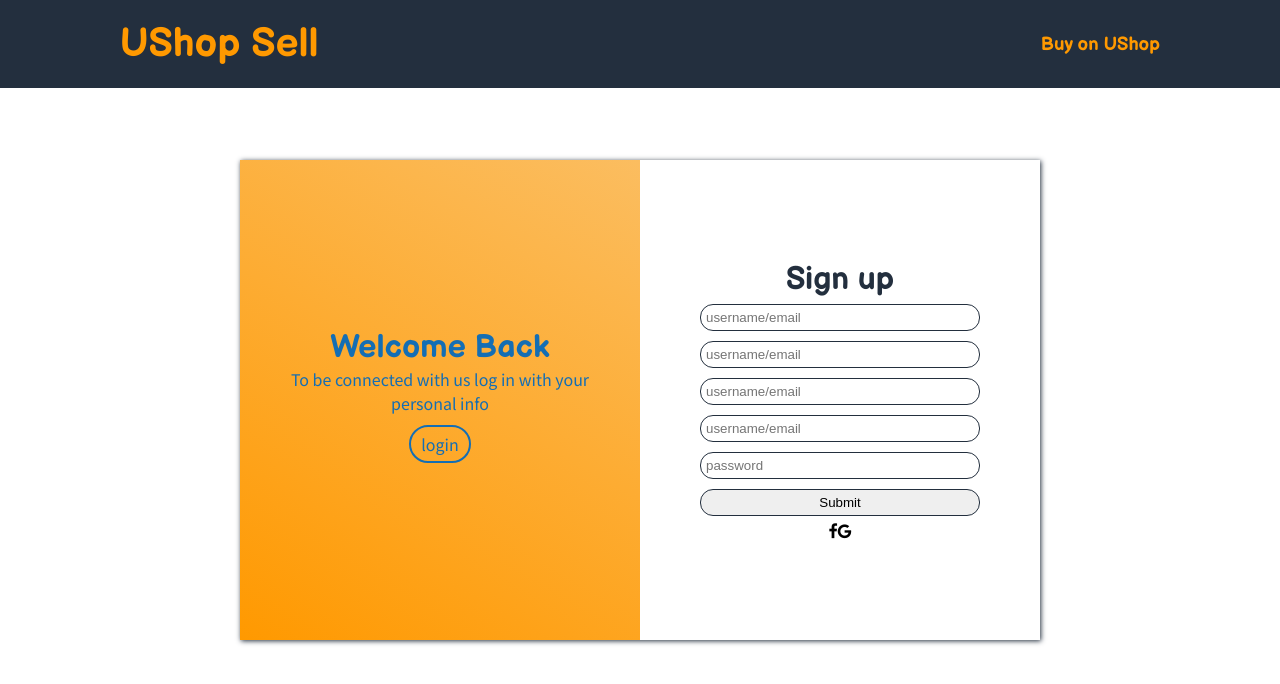
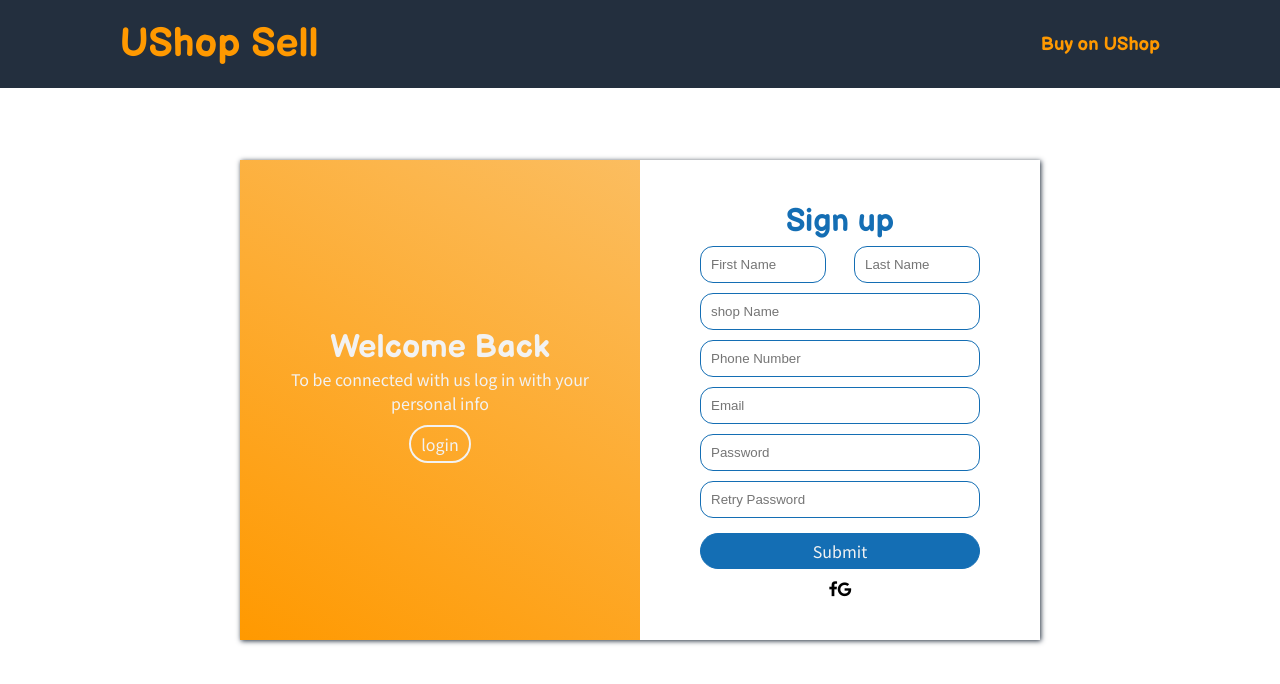
Before and after one commit to yuudev14/UShop, a React (Create React App) app in the folder client/: page /#/sell-UShop/auth in a window 1280 px wide. Both pictures are taken after a click on the element 840 px from the left and 400 px from the top of the page. Shown: the top 684 px of the page. Built offline with nearby package versions, Linux system fonts and the light colour scheme.

Commit message:
signupForm state created

```diff
--- a/client/src/components/sellUShopAuth/sellerSignupForm.js
+++ b/client/src/components/sellUShopAuth/sellerSignupForm.js
@@ -1,14 +1,71 @@
-import React from 'react'
+import React, {useState, useEffect} from 'react'
 
 const SellerSignupForm = () => {
+    const [signupForm, setSignupForm] = useState({
+        firstName : '',
+        lastName : '',
+        shopName : '',
+        phoneNumber : '',
+        email : '',
+        password : '',
+        retryPassword : '',
+    })
+
+    const setSignupFormMethod = (e) => {
+        setSignupForm({
+            ...signupForm,
+            [e.target.name] : e.target.value,
+        })
+    }
+
     return (
         <form className='seller_signup_form'>
             <h1>Sign up</h1>
-            <input type='text' placeholder='username/email'/>
-            <input type='text' placeholder='username/email'/>
-            <input type='text' placeholder='username/email'/>
-            <input type='text' placeholder='username/email'/>
-            <input type='password' placeholder='password'/>
+            <div className='nameForm'>
+                <input
+                    type='text'
+                    name='firstName'
+                    placeholder='First Name'
+                    value={signupForm.firstName}
+                    onChange={setSignupFormMethod}
+                    />
+                <input
+                    type='text'
+                    name='lasttName'
+                    placeholder='Last Name'
+                    value={signupForm.lasttName}
+                    onChange={setSignupFormMethod}/>
+            </div>
+            <input
+                type='text'
+                name='shopName'
+                placeholder='shop Name'
+                value={signupForm.shopName}
+                onChange={setSignupFormMethod}/>
+            <input
+                type='text'
+                name='phoneNumber'
+                placeholder='Phone Number'
+                value={signupForm.phoneNumber}
+                onChange={setSignupFormMethod}/>
+            <input
+                type='email'
+                name='email'
+                placeholder='Email'
+                value={signupForm.email}
+                onChange={setSignupFormMethod}/>
+            <input
+                type='password'
+                name='password'
+                placeholder='Password'
+                value={signupForm.password}
+                onChange={setSignupFormMethod}/>
+            <input
+                type='password'
+                name='retryPassword'
+                placeholder='Retry Password'
+                value={signupForm.retryPassword}
+                onChange={setSignupFormMethod}/>
             <input type='submit' />
             <div className='socials'>
                 <i className='fa fa-facebook'></i>
--- a/client/src/index.js
+++ b/client/src/index.js
@@ -3,13 +3,12 @@ import ReactDOM from 'react-dom';
 import './index.css';
 import App from './App';
 import reportWebVitals from './reportWebVitals';
-import { createStore, applyMiddleware } from 'redux';
-import rootReducer from './reduxStore/reducers/rootReducer';
-import thunk from 'redux-thunk';
+
 import { Provider } from 'react-redux';
+import store from './store';
 
 
-const store = createStore(rootReducer, applyMiddleware(thunk))
+
 ReactDOM.render(
   <React.StrictMode>
     <Provider store = {store}>
--- a/client/src/pages/sellUShopHome.js
+++ b/client/src/pages/sellUShopHome.js
@@ -1,8 +1,24 @@
 import React, {useEffect} from 'react';
 import axios from 'axios';
+import { connect } from 'react-redux';
+import { useHistory } from 'react-router-dom';
 
 
-const SellUShopHome = () => {
+const SellUShopHome = (props) => {
+
+    const {
+        auth
+    } = props
+
+    const history = useHistory();
+
+    useEffect(() => {
+        const token = JSON.parse(localStorage.getItem('UShop'));
+        if(!token){
+            history.push('/sell-UShop/auth')
+        };
+
+    })
     return (
         <div className='sellUShopHome'>
             sellHome
@@ -11,4 +27,11 @@ const SellUShopHome = () => {
     )
 }
 
-export default SellUShopHome
+const mapStateToProps = (state) => {
+    return {
+        auth : state.auth
+    }
+}
+
+export default connect(mapStateToProps)
+                (SellUShopHome)
--- /dev/null
+++ b/client/src/reduxStore/reducers/authReducer.js
@@ -0,0 +1,13 @@
+const initState = {
+    isAuth : null,
+    type : null
+}
+
+const authReducer = (state = initState, action) => {
+    switch(action.type){
+        default:
+            return state;
+    }
+}
+
+export default authReducer
--- a/client/src/reduxStore/reducers/rootReducer.js
+++ b/client/src/reduxStore/reducers/rootReducer.js
@@ -1,6 +1,9 @@
 import { combineReducers } from 'redux';
+import authReducer from './authReducer';
+
 
 const rootReducer = combineReducers({
+    auth : authReducer
 
 });
 
--- /dev/null
+++ b/client/src/store.js
@@ -0,0 +1,7 @@
+import { createStore, applyMiddleware } from 'redux';
+import rootReducer from './reduxStore/reducers/rootReducer';
+import thunk from 'redux-thunk';
+
+const store = createStore(rootReducer, applyMiddleware(thunk))
+
+export default store
--- a/client/src/styles/sellUshopAuth/sellUshopAuth.scss
+++ b/client/src/styles/sellUshopAuth/sellUshopAuth.scss
@@ -22,17 +22,40 @@
             transition: all 0.6s ease-in-out;
             top: 0;
             height: 100%;
+            .nameForm{
+                display: flex;
+                justify-content: space-between;
+                width: 70%;
+                input{
+                    width: 45%;
+                }
+            }
             input{
                 outline: none;
                 border-radius: 13px;
-                border: 1px solid $primary;
-                padding: 5px;
+                border: 1px solid $secondary;
+                padding: 10px;
                 width: 70%;
                 margin: 5px 0;
             }
+            input[type=submit]{
+                padding: 5px 10px;
+                margin: 10px;
+                outline: 0;
+                background-color: $secondary;
+                border-radius: 20px;
+                font-family: $secondaryFont;
+                font-size: 1em;
+                color: $quarternary;
+                transition: .5s;
+                &:active{
+                    padding: 5px 20px;
+                }
+
+            }
             h1{
                 font-family: $primaryFont;
-                color: $primary;
+                color: $secondary;
             }
         }
         .seller_login_form{
@@ -71,13 +94,13 @@
                     transition: all 0.6s ease-in-out;
                     p{
                         font-family: $secondaryFont;
-                        color: $secondary
+                        color: $quarternary
 
                     }
 
                     h1{
                         font-family: $primaryFont;
-                        color: $secondary
+                        color: $quarternary
 
                     }
 
@@ -86,11 +109,15 @@
                         margin: 10px;
                         outline: 0;
                         background-color: transparent;
-                        border: 2px solid $secondary;
+                        border: 2px solid $quarternary;
                         border-radius: 20px;
                         font-family: $secondaryFont;
                         font-size: 1em;
-                        color: $secondary;
+                        color: $quarternary;
+                        transition: .5s;
+                        &:active{
+                            padding: 5px 20px;
+                        }
 
                     }
                 }
```
Also changed, not shown: client/src/reduxStore/actions/types.js (added).
